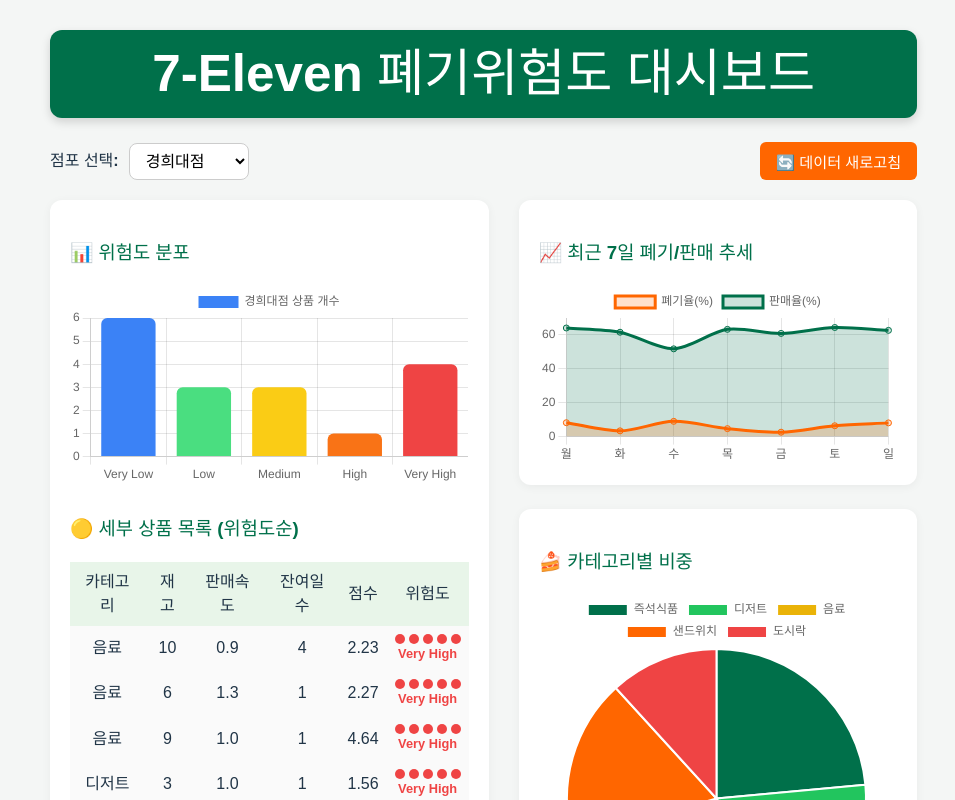
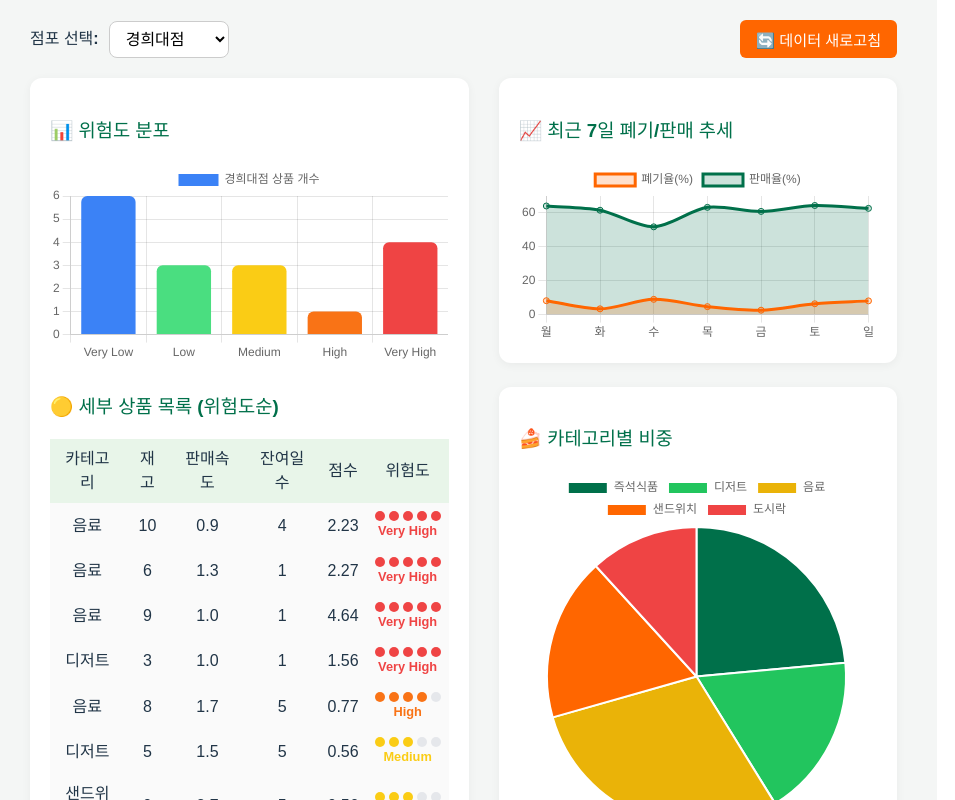
Before and after one commit to 0702unikwon/waste-risk-dashboard3, a React (Vite) app: page / in a window 1280 px wide. Shown: the top 800 px of the page, without its empty margins (10-965 px from the left). Built offline with nearby package versions, Linux system fonts and the light colour scheme.

Commit message:
fix: remove dashboard title and adjust layout

```diff
--- a/src/App.jsx
+++ b/src/App.jsx
@@ -167,26 +167,13 @@
       style={{
         backgroundColor: "#F4F6F5",
         minHeight: "100vh",
-        padding: "30px 60px",
+        padding: "20px 40px", // ✅ 살짝 줄여서 여백 자연스럽게
         fontFamily: "Pretendard, sans-serif",
       }}
     >
-      {/* 헤더 */}
-      <div
-        style={{
-          backgroundColor: "#00704A",
-          color: "white",
-          padding: "16px 32px",
-          borderRadius: "12px",
-          marginBottom: "24px",
-          boxShadow: "0 4px 10px rgba(0,0,0,0.15)",
-          textAlign: "center",
-        }}
-      >
-        <h1 style={{ margin: 0 }}>7-Eleven 폐기위험도 대시보드</h1>
-      </div>
+      {/* ✅ 헤더 완전 제거 */}
 
-      {/* ✅ 점포 선택 & 데이터 새로고침 한 줄 정렬 */}
+      {/* ✅ 점포 선택 & 데이터 새로고침 */}
       <div
         style={{
           marginBottom: 20,
@@ -195,7 +182,6 @@
           justifyContent: "space-between",
         }}
       >
-        {/* 왼쪽: 점포 선택 */}
         <div style={{ display: "flex", alignItems: "center", gap: "10px" }}>
           <label htmlFor="store-select" style={{ fontWeight: "bold" }}>
             점포 선택:
@@ -219,7 +205,6 @@
           </select>
         </div>
 
-        {/* 오른쪽: 새로고침 버튼 */}
         <button
           onClick={() => setDataKey((prev) => prev + 1)}
           style={{
@@ -237,7 +222,7 @@
         </button>
       </div>
 
-      {/* 본문 */}
+      {/* ✅ 본문 */}
       <div style={{ display: "flex", gap: "30px" }}>
         {/* 왼쪽 */}
         <div
```
